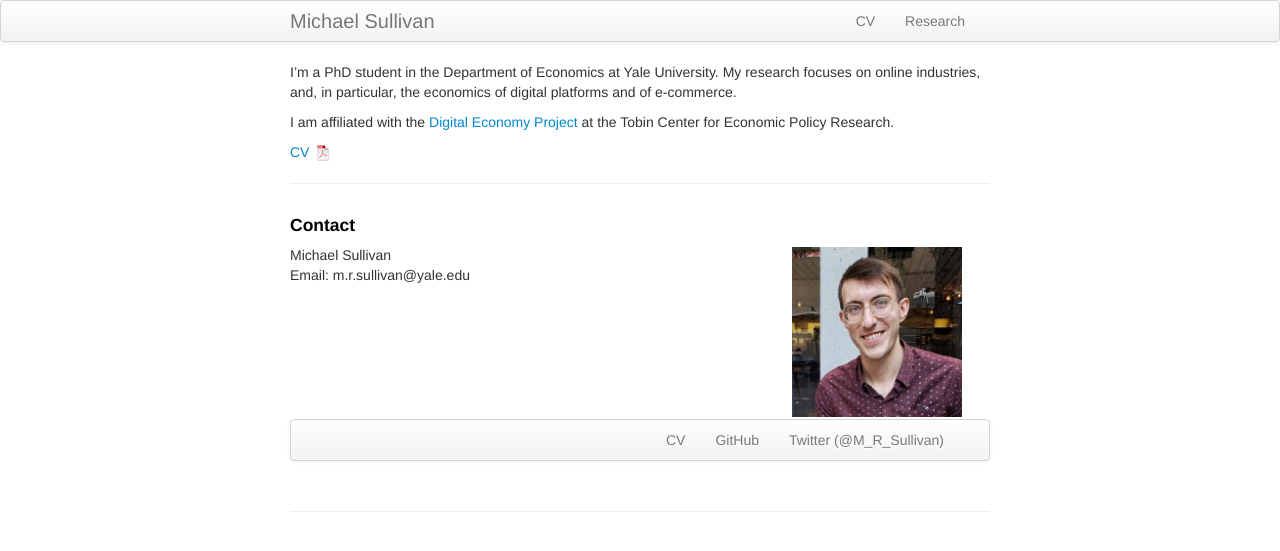
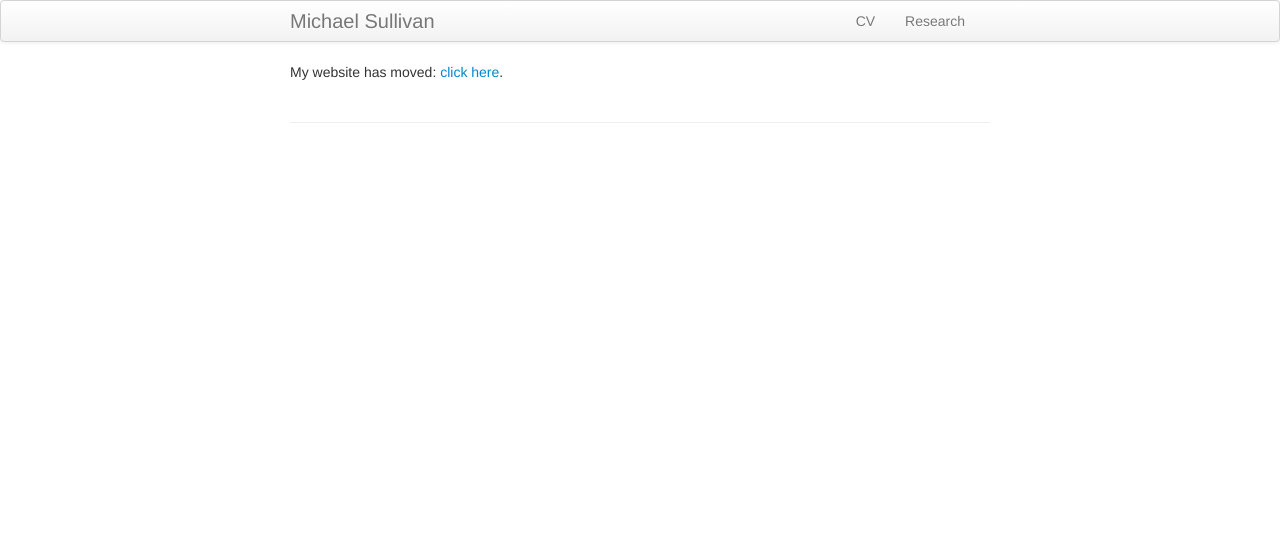
Before and after one commit to M-R-Sullivan/M-R-Sullivan.github.io, a Jekyll site: the page built from index.md, in a window 1280 px wide. Shown: the top 551 px of the page. Built offline with Jekyll 4.4.1, drawn with Linux system fonts in a browser that asks for light colours.

Commit message:
delete old site

```diff
--- a/index.md
+++ b/index.md
@@ -1,45 +1,7 @@
 ---
 layout: frontpage
-title: Michael R Sullivan
-description: I'm a PhD student in the Department of Economics at Yale University.
----
-
-I'm a PhD student in the Department of Economics at Yale University.
-My research focuses on online industries,
-and, in particular, the economics of digital platforms and of e-commerce.
-
-
-I am affiliated with the [Digital Economy Project](https://tobin.yale.edu/digital-economy-project) at the Tobin Center for Economic Policy Research.
-
-[CV ![CV as pdf]({{ BASE_PATH }}/pages/icons16/pdf-icon.png)]({{ BASE_PATH }}/assets/cv/cv.pdf)<br/>
-
-
+title: Michael Sullivan
 ---
 
 
-<div class="container">
-<h4><a name="Contact"></a>Contact</h4>
-
-    <div class="row-fluid">
-        <div class="span5">
-            Michael Sullivan <br/>
-            Email: m.r.sullivan@yale.edu<br/>
-        </div>
-
-        <div class="span2">
-        <a href="../assets/second_headshot.jpg">
-            <img src="../assets/second_headshot.jpg"
-                  title="Michael Sullivan" alt="Michael Sullivan"/></a>
-        </div>
-    </div>
-</div>
-
-<div class="navbar">
-  <div class="navbar-inner">
-      <ul class="nav">
-          <li><a href="{{ BASE_PATH }}/assets/cv/cv.pdf">CV</a></li>
-          <li><a href="https://github.com/M-R-Sullivan">GitHub</a></li>
-          <li><a href="https://twitter.com/M_R_Sullivan">Twitter (@M_R_Sullivan)</a></li>
-      </ul>
-  </div>
-</div>
+My website has moved: [click here](https://sites.google.com/view/michaelrsullivan/home).
```
